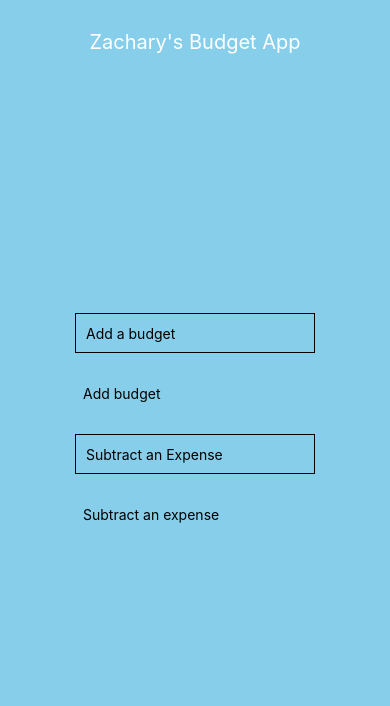
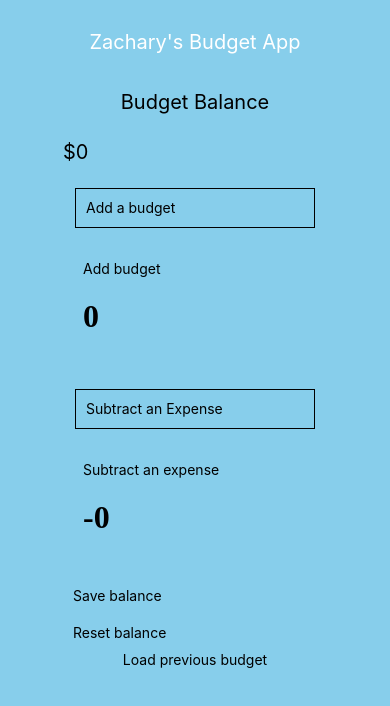
Before and after one commit to taylor67469/budgeApp, a React Native app: screen / in a window 390 px wide. Shown: the top 706 px of the page. Built offline with nearby package versions, Linux system fonts and the light colour scheme.

Commit message:
almost complete!

```diff
--- a/Add.tsx
+++ b/Add.tsx
@@ -1,8 +1,13 @@
-import { useState } from 'react';
+import { useState, useEffect } from 'react';
 import { StyleSheet, Text, View, Pressable, TextInput } from 'react-native';
-export default function Add(){
+import Total from './Total';
+export default function Add(props){
     const [add,setAdd]=useState(0);
-    const [number, onChangeNumber] = useState();
+    const [number, onChangeNumber] = useState('');
+    const submit=(data)=>{
+        setAdd(data);
+        onChangeNumber('');
+    }
     return(
         <div>
         <TextInput
@@ -10,9 +15,15 @@ export default function Add(){
         value={number}
         placeholder="Add a budget"
         keyboardType="numeric"
+        onChangeText={onChangeNumber}
       />
-    <Pressable style={styles.myButtons} onPress={()=>setAdd(add+1)}>
+    <Pressable style={styles.myButtons} onPress={()=>submit(parseInt(number))}>
         <Text style={styles.myText}>Add budget</Text>
+        <h1>{add}</h1>
+        {useEffect(()=>{
+        props.addB(add);
+    },[add])}
+
     </Pressable>
     </div>
     );
--- a/App.tsx
+++ b/App.tsx
@@ -1,13 +1,47 @@
 import { StatusBar } from 'expo-status-bar';
-import { StyleSheet, Text, View, Button } from 'react-native';
-import Add from './Add';
-import Sub from './Sub';
+import { StyleSheet, Text, View, Pressable } from 'react-native';
+
+import Total from './Total'
+import { useState, useEffect, SetStateAction } from 'react';
+import AsyncStorage from '@react-native-async-storage/async-storage'
 export default function App() {
+  const  [total,getTotal]=useState();
+  const [lStorage,setStorage]=useState(false);
+  const setTotes=(data: SetStateAction<number>)=>{
+    getTotal(data);
+  }
+  // const storeData = async (value: string) => {
+  //   try {
+  //     <Total totals={setTotes}/>
+  //     value=JSON.stringify(total);
+  //     await AsyncStorage.setItem('Balance', value)
+  //   } catch (e) {
+  //     // saving error
+  //   }
+  // }
+  const getData = async () => {
+    try {
+
+      const value = await AsyncStorage.getItem('Balance')
+      console.log(value);
+      if(value !== null) {
+        // <Text style={styles.budgetBalance}>${parseInt(value)} asddasdasd</Text>
+        <Total myVal={value}/>
+        // value previously stored
+      }
+    } catch(e) {
+      // error reading value
+    }
+  }
   return (
     <View style={styles.container}>
       <Text style={styles.heading}>Zachary's Budget App</Text>
-      <Add/>
-      <Sub/>
+      <Text style={styles.budgetBalanceHeader}>Budget Balance</Text>
+      <Total/>
+      <Pressable onPress={()=>getData()}>
+      <Text>Load previous budget</Text>
+      </Pressable>
+
       <StatusBar style="auto" />
     </View>
   );
@@ -26,4 +60,16 @@ const styles = StyleSheet.create({
     fontSize:20,
     color:"white",
   },
+  budgetBalanceHeader: {
+    position: 'absolute',
+    top: 90,
+    fontSize:20,
+    color:"black",
+  },
+  budgetBalance: {
+    position: 'absolute',
+    top: 140,
+    fontSize:20,
+    color:"black",
+  },
 });
--- a/Sub.tsx
+++ b/Sub.tsx
@@ -1,18 +1,28 @@
-import { useState } from 'react';
+import { useState, useEffect } from 'react';
 import { StyleSheet, Text, View, Pressable, TextInput } from 'react-native';
-export default function Sub(){
+import Total from './Total';
+export default function Sub(props){
     const [sub,setSub]=useState(0);
-    const [number, onChangeNumber] = useState();
+    const [number, onChangeNumber] = useState('');
+    const submit=(data)=>{
+        setSub(data);
+        onChangeNumber('');
+    }
     return(
     <div>
         <TextInput
         style={styles.input}
         value={number}
+        onChangeText={onChangeNumber}
         placeholder="Subtract an Expense"
         keyboardType="numeric"
       />
-    <Pressable style={styles.myButtons} onPress={()=>setSub(sub+1)}>
+    <Pressable style={styles.myButtons} onPress={()=>submit(parseInt(number))}>
         <Text style={styles.myText}>Subtract an expense</Text>
+        <h1>{"-"+sub}</h1>
+        {useEffect(()=>{
+        props.addE(sub);
+    },[sub])}
     </Pressable>
     </div>
     );
--- /dev/null
+++ b/Total.tsx
@@ -0,0 +1,58 @@
+import { SetStateAction, useState, useEffect } from 'react';
+import { StyleSheet, Text, View, Pressable, TextInput,  } from 'react-native';
+import AsyncStorage from '@react-native-async-storage/async-storage'
+import Sub from './Sub';
+import Add from './Add';
+export default function Total(props){
+    const [total,setTotal]=useState(0);
+    const [add,setAdd]=useState(0);
+    const [sub,setSub]=useState(0);
+    const [lStorage,setStorage]=useState(false);
+    const storeData = async (value: string) => {
+        try {
+          await AsyncStorage.setItem('Balance', value)
+        } catch (e) {
+          // saving error
+        }
+      }
+    const resetTotal=()=>{
+        setTotal(0);
+        setAdd(0);
+        setSub(0);
+    }
+    const calculateTotal=()=>{
+        setTotal(add-sub);
+        setStorage(true)
+    }
+    const setBud=(data: SetStateAction<number>)=>{
+        setAdd(data);
+    }
+    useEffect(()=>{
+        calculateTotal();
+
+    },[add,sub]);
+    return(
+    <div>
+        <Text style={styles.budgetBalance}>${total}</Text>
+        <Add addB={setBud}/>
+        <Sub addE={setSub}/>
+        <Pressable style={styles.presser} onPress={()=>storeData(JSON.stringify(total))}>
+        <Text>Save balance</Text>
+        </Pressable>
+        <Pressable style={styles.presser} onPress={()=>resetTotal()}>
+            <Text>Reset balance</Text>
+        </Pressable>
+    </div>
+    )
+}
+const styles = StyleSheet.create({
+budgetBalance: {
+    position: 'absolute',
+    top: 140,
+    fontSize:20,
+    color:"black",
+  },
+  presser:{
+      padding:10
+  }
+});
--- a/package.json
+++ b/package.json
@@ -10,6 +10,8 @@
     "eject": "expo eject"
   },
   "dependencies": {
+    "@react-native-async-storage/async-storage": "^1.16.1",
+    "AsyncStorage": "^0.1.5",
     "expo": "~44.0.0",
     "expo-status-bar": "~1.2.0",
     "react": "17.0.1",
```
Also changed, not shown: 1 other file (tests, documents, lock files or other folders).
